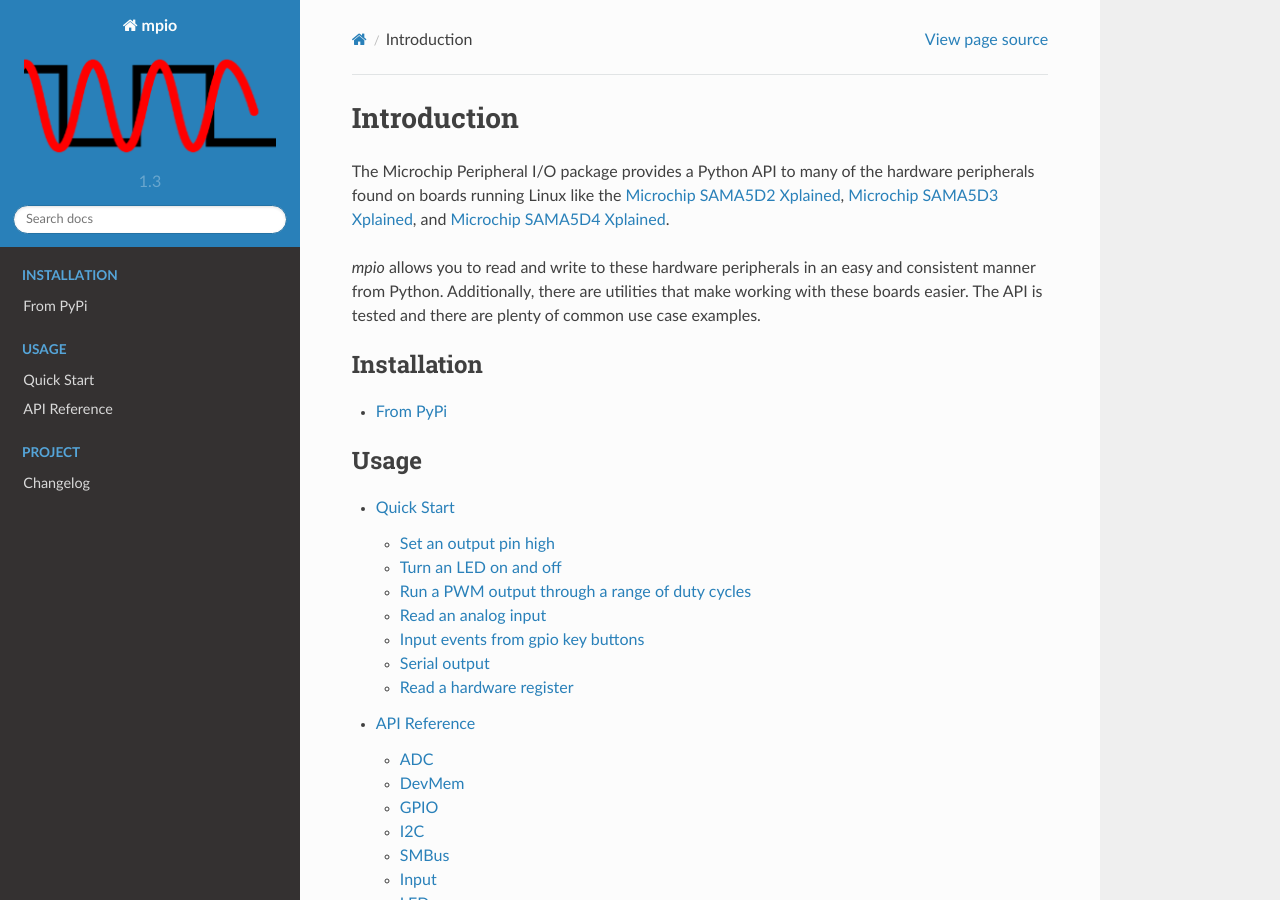
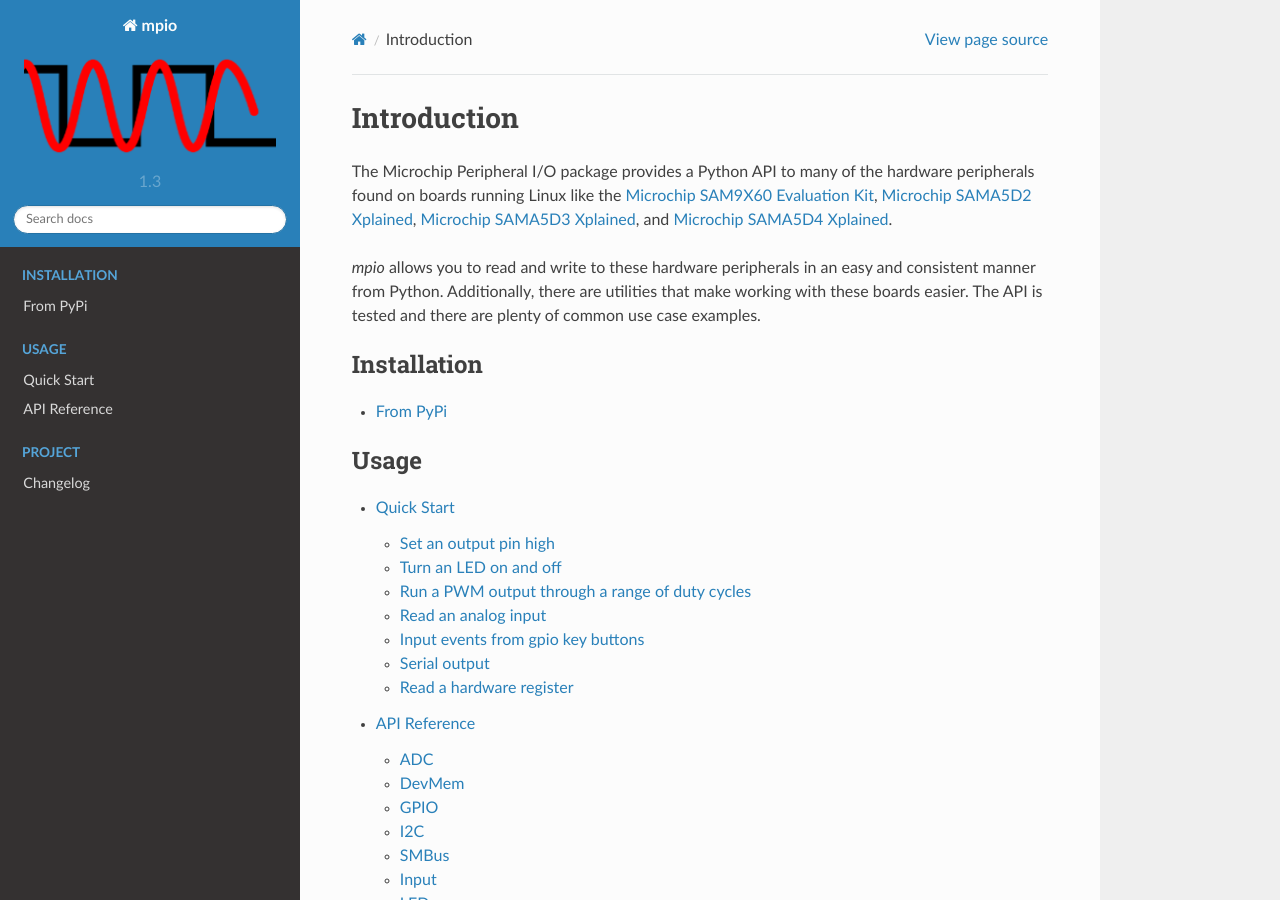
Before and after one commit to linux4sam/mpio, a Sphinx documentation site: the page built from docs/index.rst, in a window 1280 px wide and 900 px high. Built offline with Sphinx 7.4.7 and the Read the Docs theme 2.0.0, drawn with Linux system fonts in a browser that asks for light colours.

Commit message:
docs: add sam9x60-ek to the list of supported boards
Signed-off-by: Nicolas Ferre <nicolas.ferre@microchip.com>

```diff
--- a/docs/index.rst
+++ b/docs/index.rst
@@ -3,6 +3,7 @@
 
 The Microchip Peripheral I/O package provides a Python API to many of the
 hardware peripherals found on boards running Linux like the
+`Microchip SAM9X60 Evaluation Kit`_,
 `Microchip SAMA5D2 Xplained`_, `Microchip SAMA5D3 Xplained`_, and
 `Microchip SAMA5D4 Xplained`_.
 
@@ -41,6 +42,7 @@
 
 .. _Apache 2 License: https://www.apache.org/licenses/LICENSE-2.0
 .. _MIT License: https://opensource.org/licenses/MIT
+.. _Microchip SAM9X60 Evaluation Kit: https://www.microchip.com/wwwproducts/en/SAM9X60
 .. _Microchip SAMA5D2 Xplained: http://www.microchip.com/design-centers/32-bit-mpus/sama5-new/sama5d2-series
 .. _Microchip SAMA5D3 Xplained: http://www.microchip.com/design-centers/32-bit-mpus/sama5-new/sama5d3-series
 .. _Microchip SAMA5D4 Xplained: http://www.microchip.com/design-centers/32-bit-mpus/sama5-new/sama5d4-series
```
